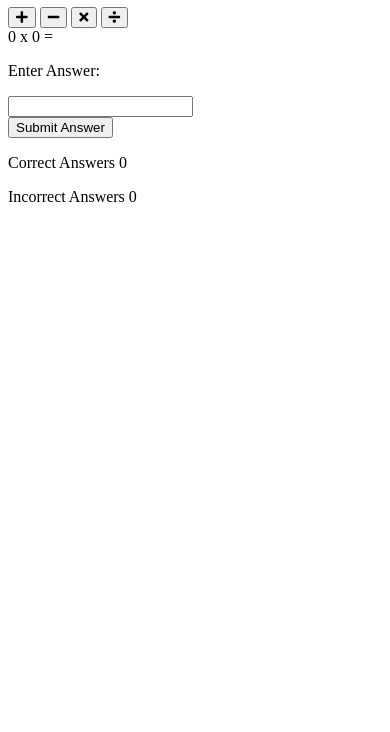
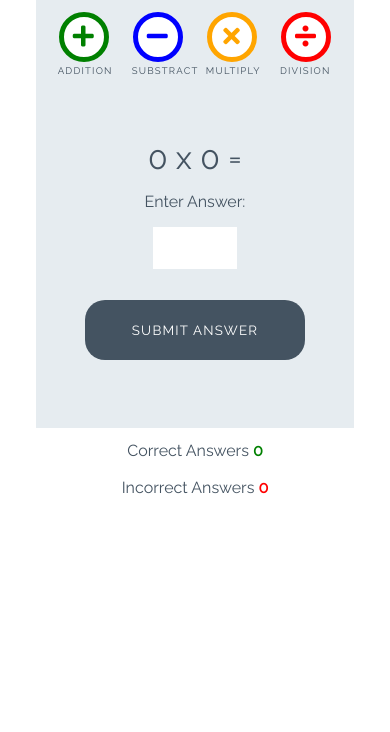
Before and after one commit to MerelMoehn/love-maths, a plain HTML site: page index.html in a window 390 px wide. Shown: the part 112-844 px from the top of the page. Drawn offline with Linux system fonts and the light colour scheme.

Commit message:
Style: add css for game area

```diff
--- a/assets/css/style.css
+++ b/assets/css/style.css
@@ -0,0 +1,252 @@
+/* --------- Global style */
+
+body {
+    background-color: white;
+    font-family: "Raleway", sans-serif;
+    color: #445361;
+    text-align: center;
+}
+
+/* --------- Heading */
+
+.heading {
+    text-align: center;
+    font-size: 2.5rem;
+}
+
+.logo {
+    height: 40px;
+    padding-right: 5px;
+}
+
+/* --------- Game layout */
+
+.game-area {
+    background-color: #E6ECF0;
+    box-sizing: border-box;
+    width: 85%;
+    height: 65vh;
+    max-height: 450px;
+    max-width: 830px;
+    margin-left: auto;
+    margin-right: auto;
+    padding: 1%;
+}
+
+.question-area {
+    width: 50%;
+    font-size: 2rem;
+    margin: auto;
+    padding: 50px 0;
+}
+
+.question-area span {
+    padding: 0 15px;
+}
+
+.score-area {
+    margin: 5px auto;
+    width: 60%;
+    font-size: 1.2rem;
+}
+
+.controls-area {
+    width: 85%;
+    margin: 30px auto;
+}
+
+#score {
+    color: green;
+    font-weight: bold;
+}
+
+#incorrect {
+    color: red;
+    font-weight: bold;
+}
+
+.answer-message {
+    display: none;
+    font-size: 1rem;
+}
+
+#answer-box {
+    border: none;
+    color: #445361;
+    display: inline-block;
+    height: 40px;
+    width: 80px;
+    font-size: 1.2rem;
+}
+
+.scores {
+    display: inline-block;
+    padding: 25px;
+}
+
+/* --------- Buttons */
+
+.btn {
+    width: 220px;
+    height: 60px;
+    font-family: "Raleway", sans-serif;
+    text-transform: uppercase;
+    letter-spacing: 1.2px;
+    color: white;
+}
+
+.btn:focus {
+    outline: none;
+}
+
+.btn--big {
+    padding-top: 10px;
+    border-radius: 50%;
+    background-color: white;
+    border: 10px solid;
+    width: 100px;
+    height: 100px;
+    font-size: 3.2rem;
+    margin: 0 30px;
+    transition: all 0.5s;
+}
+
+.btn--big::after{
+    content: attr(data-type);
+    font-size: 1rem;
+    color: #445361;
+    position: relative;
+    left: -0.5em;
+}
+
+.btn--blue {
+    border-color: blue;
+    color: blue;
+}
+
+.btn--blue:active,
+.btn--blue:hover {
+    background-color: darkblue;
+    color: white;
+}
+
+.btn--orange {
+    border-color: orange;
+    color: orange;
+}
+
+.btn--orange:active,
+.btn--orange:hover {
+    background-color: darkorange;
+    color: white;
+}
+
+.btn--red {
+    border-color: red;
+    color: red;
+}
+
+.btn--red:active,
+.btn--red:hover {
+    background-color: darkred;
+    color: white;
+}
+
+.btn--green {
+    border-color: green;
+    color: green;
+}
+
+.btn--green:active,
+.btn--green:hover {
+    background-color: darkgreen;
+    color: white;
+}
+
+.btn--gray {
+    margin-top: 25px;
+    background-color: #445361;
+    border: 1px transparent;
+    border-radius: 20px;
+}
+
+.btn--gray:active,
+.btn--gray:hover {
+    background-color: #0d1013;
+}
+
+/* --------- Media queries */
+
+@media (max-width: 414px) {
+    .controls-area {
+        width: 100%;
+    }
+
+    .btn--big {
+        margin: 0 10px;
+        padding: 5px;
+        border: 5px solid;
+        width: 50px;
+        height: 50px;
+        font-size: 1.5rem;
+    }
+
+    .btn--big::after {
+        font-size: 0.6rem;
+        left: -0.7rem;
+    }
+
+    .question-area {
+        padding: 10% 0;
+        width: 100%;
+    }
+
+    .question-area span {
+        padding: 0;
+    }
+
+    .answer-message {
+        display: block;
+    }
+
+    #answer-box {
+        display: block;
+        margin: 0 auto;
+    }
+    .btn--gray {
+        margin-top: 0;
+    }
+
+    .score-area {
+        width: 100%;
+    }
+
+    .scores {
+        margin: 0.5em auto;
+        display: block;
+        padding: 5px;
+    }
+
+    .heading {
+        font-size: 2rem;
+    }
+}
+
+@media (max-width: 320px) {
+    .game-area {
+        height: 70vh;
+    }
+
+    .controls-area {
+        width: 75%;
+        margin: 10px auto;
+    }
+
+    .btn--big {
+        margin: 10px 10px;
+    }
+    .question-area {
+        padding: 10px 0;
+    }
+
+}
--- a/index.html
+++ b/index.html
@@ -20,16 +20,16 @@
     </h1>
     <div class="game-area">
     <div class="controls-area">
-        <button class="btn btn--big btn--green">
+        <button data-type="addition" class="btn btn--big btn--green">
             <i class="fas fa-plus"></i>
         </button>
-        <button class="btn btn--big btn--blue">
+        <button data-type="substract" class="btn btn--big btn--blue">
             <i class="fas fa-minus"></i>
         </button>
-        <button class="btn btn--big btn--orange">
+        <button data-type="multiply" class="btn btn--big btn--orange">
             <i class="fas fa-times"></i>
         </button>
-        <button class="btn btn--big btn--red">
+        <button data-type="division" class="btn btn--big btn--red">
             <i class="fas fa-divide"></i>
         </button>
     </div>
@@ -41,7 +41,7 @@
         <p class="answer-message">Enter Answer:</p>
         <input id="answer-box" type="number">
     </div>
-    <button class="btn btn--gray">Submit Answer</button>
+    <button data-type="submit" class="btn btn--gray">Submit Answer</button>
 </div>
     <div class="score-area"></div>
     <p class="scores">Correct Answers <span id="score">0</span></p>
```
